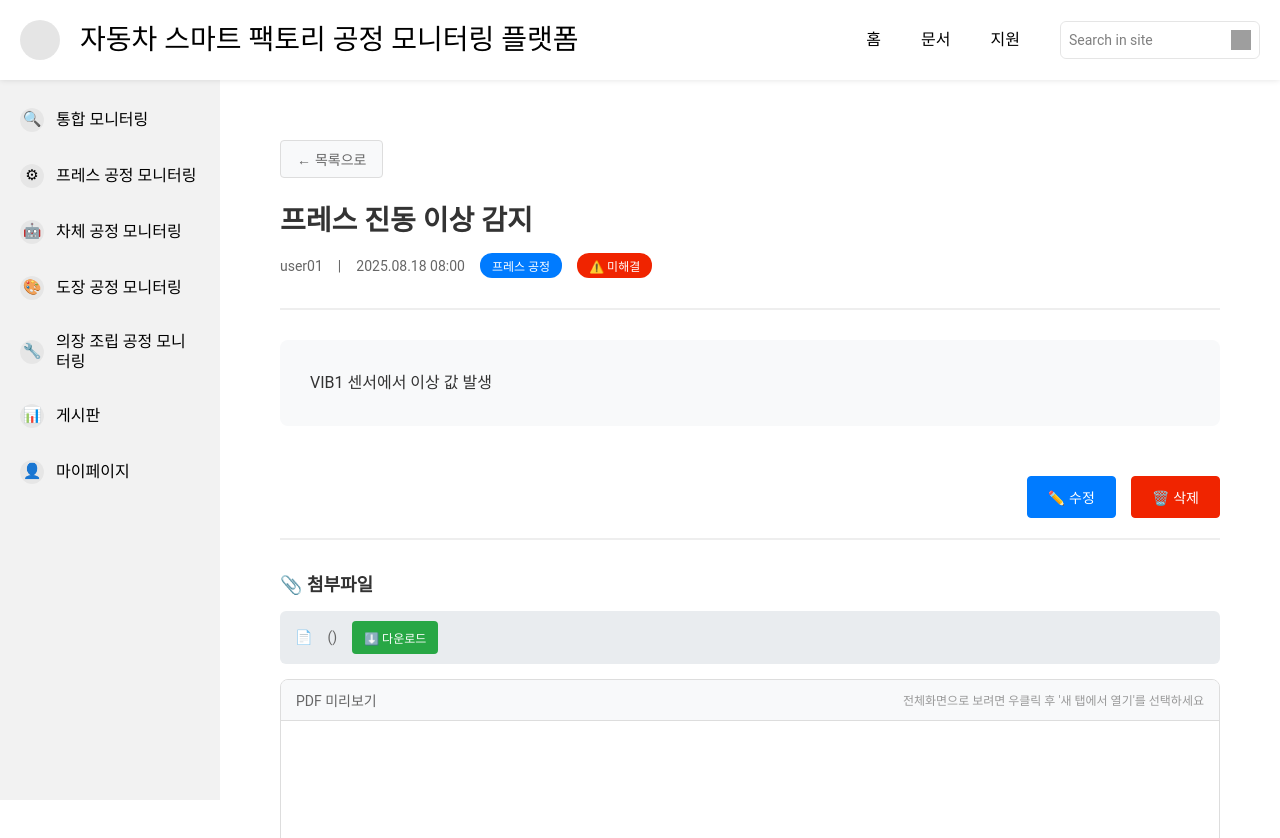
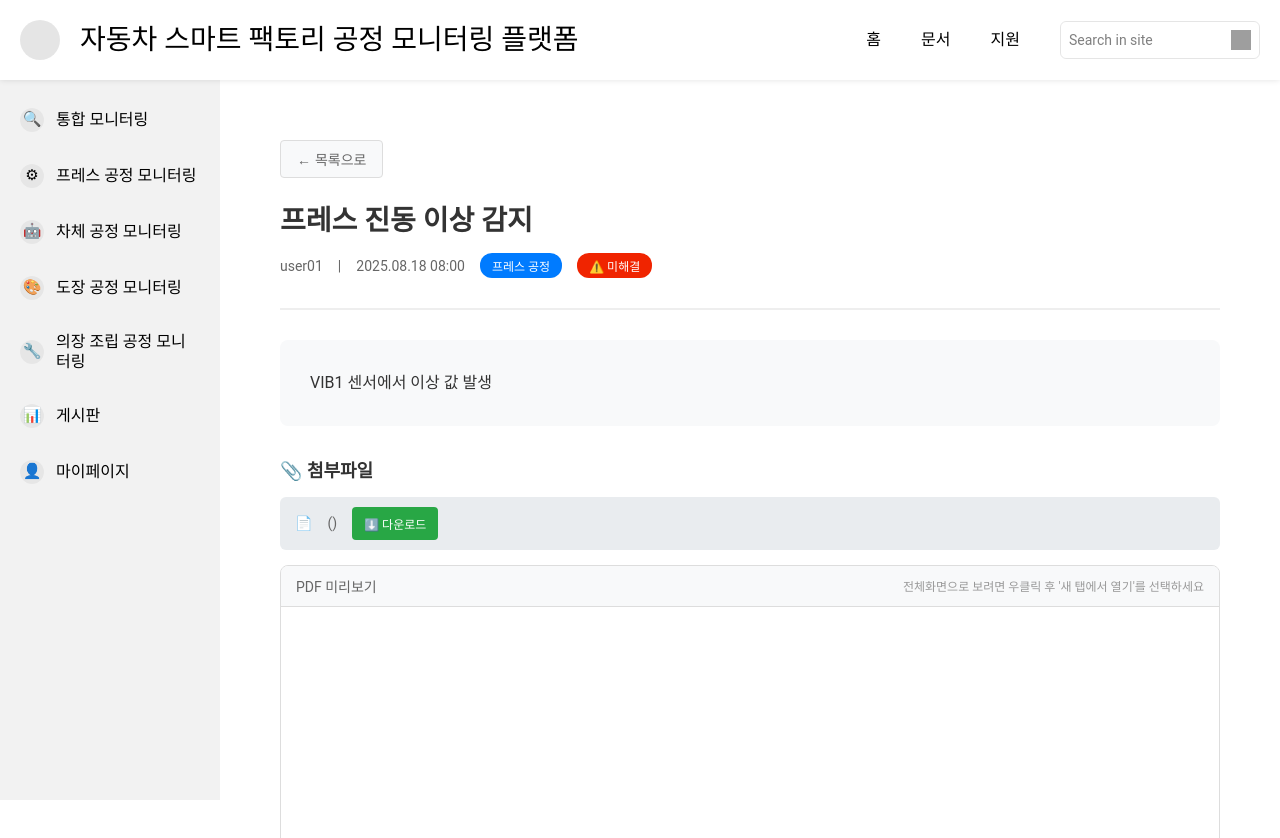
Before and after one commit to smart-factory-team/smart_FE, a React (Create React App) app: page /board/1 in a window 1280 px wide. Shown: the top 838 px of the page. Built offline with nearby package versions, Linux system fonts and the light colour scheme; grey boxes are pictures that could not be loaded.

Commit message:
♻️ refactor: delete update/delete button
- 상세 페이지에서 수정, 삭제 버튼 삭제

```diff
--- a/src/pages/Board/PostDetail.jsx
+++ b/src/pages/Board/PostDetail.jsx
@@ -426,22 +426,6 @@ export const PostDetail = () => {
         {post.content}
       </Content>
 
-      {/* 게시글 액션 버튼 */}
-      <PostActions>
-        <ActionBtn
-          className="edit"
-          onClick={() => navigate(`/board/edit/${post.id}`)}
-        >
-          ✏️ 수정
-        </ActionBtn>
-        <ActionBtn
-          className="delete"
-          onClick={handleDelete}
-        >
-          🗑️ 삭제
-        </ActionBtn>
-      </PostActions>
-
       {/* PDF 첨부파일 섹션 */}
       {pdfAttachments.length > 0 && (
         <AttachmentSection>
--- a/src/router/AppRouter.jsx
+++ b/src/router/AppRouter.jsx
@@ -40,7 +40,6 @@ export const AppRouter = () => {
               <Route path="/assembly" element={<AssemblyMonitoring />} />
               <Route path="/board" element={<Board />} />
               <Route path="/board/create" element={<PostCreate />} />
-              <Route path="/board/edit/:id" element={<PostEdit />} />
               <Route path="/board/:id" element={<PostDetail />} />
               <Route path="/mypage" element={<MyPage />} />
 
```
